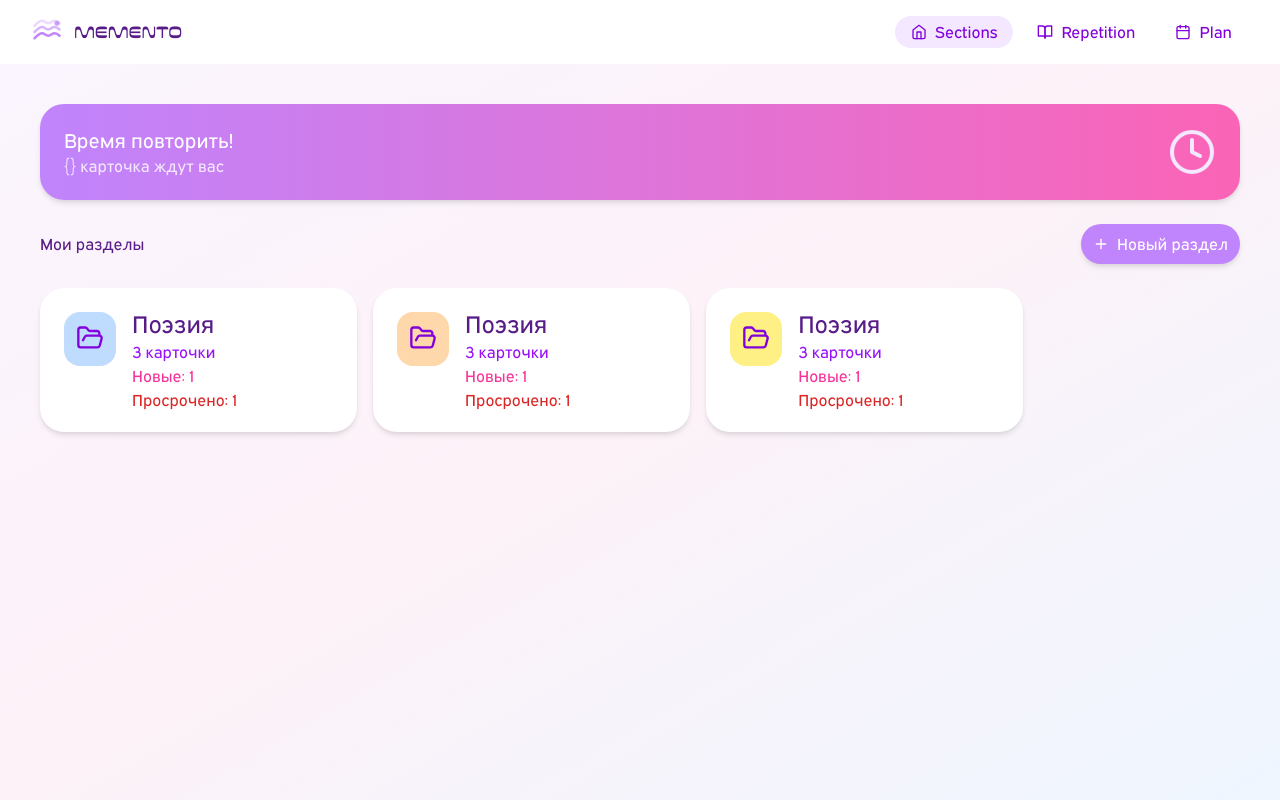
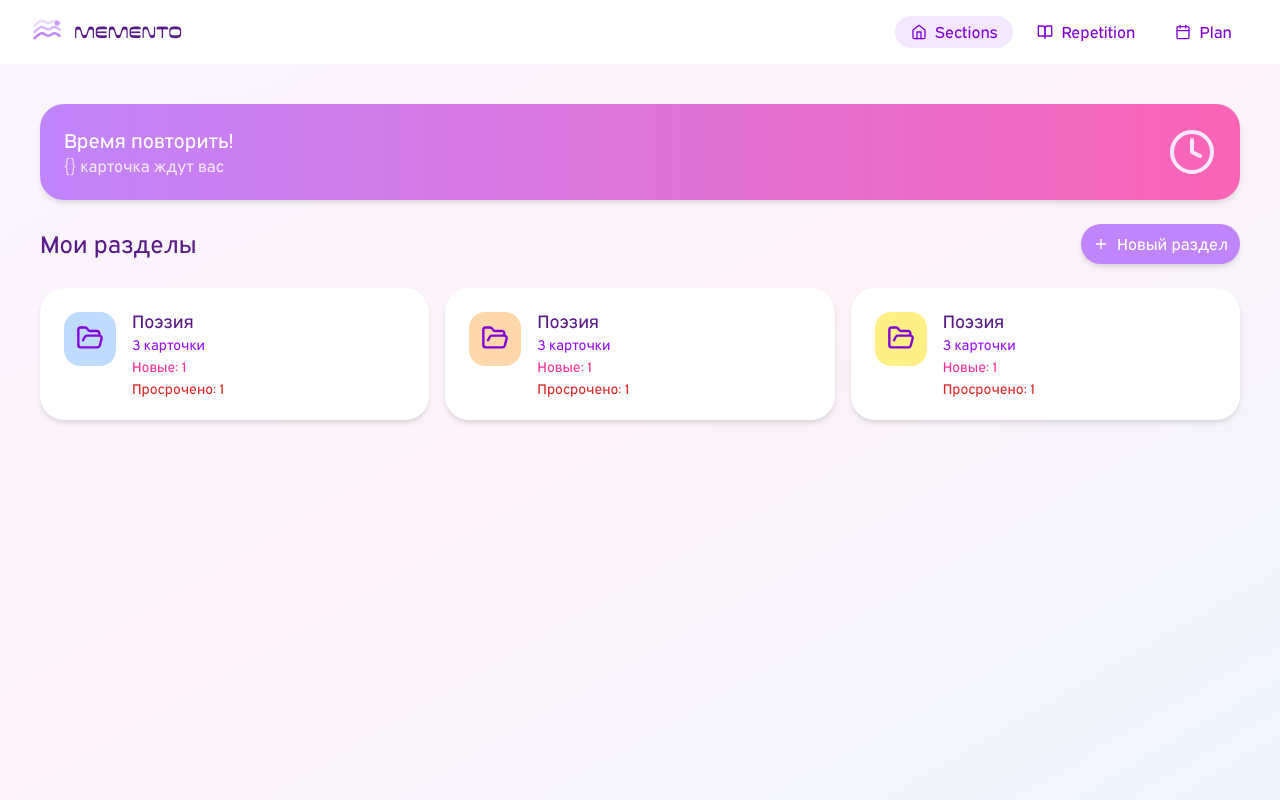
Before and after one commit to GrigoryevaEva/Forgetting-curve-Ebbinghaus, a Vue app: page / in a window 1280 px wide. Built offline with nearby package versions, Linux system fonts and the light colour scheme.

Commit message:
wrap cards

```diff
--- a/src/pages/Sections/Sections.vue
+++ b/src/pages/Sections/Sections.vue
@@ -8,7 +8,7 @@
 <template>
     <TimeRepetitionLabel />
     <div class="controlContainer">
-        <p>Мои разделы</p>
+        <h2>Мои разделы</h2>
         <CustomButton
             icon="plus"
             text="Новый раздел"
--- a/src/pages/Sections/components/SectionTile.vue
+++ b/src/pages/Sections/components/SectionTile.vue
@@ -28,9 +28,9 @@
                     </div>
                 </div>
                 <div class="sectionInfo">
-                    <h2>
+                    <h3>
                         {{ section.name }}
-                    </h2>
+                    </h3>
                     <p class="count">{{ section.cards.length }} карточки</p>
                     <p
                         v-if="testNew"
@@ -54,6 +54,7 @@
     .root {
         display: flex;
         gap: var(--gap-4);
+        flex-wrap: wrap;
         .section {
             display: flex;
             gap: var(--gap-4);
@@ -75,6 +76,14 @@
 
                 .overdue {
                     color: var(--text-red-600);
+                }
+
+                p {
+                    font-size: var(--text-sm);
+                }
+
+                h3 {
+                    font-size: var(--text-lg);
                 }
             }
         }
--- a/src/shared/ui/components/CardContainer.vue
+++ b/src/shared/ui/components/CardContainer.vue
@@ -48,7 +48,8 @@
 
 <style scoped lang="scss">
     .root {
-        position: relative;
+        flex: 1;
+        min-width: fit-content;
         background-color: var(--bg-white);
         padding: var(--padding-6);
 
```
